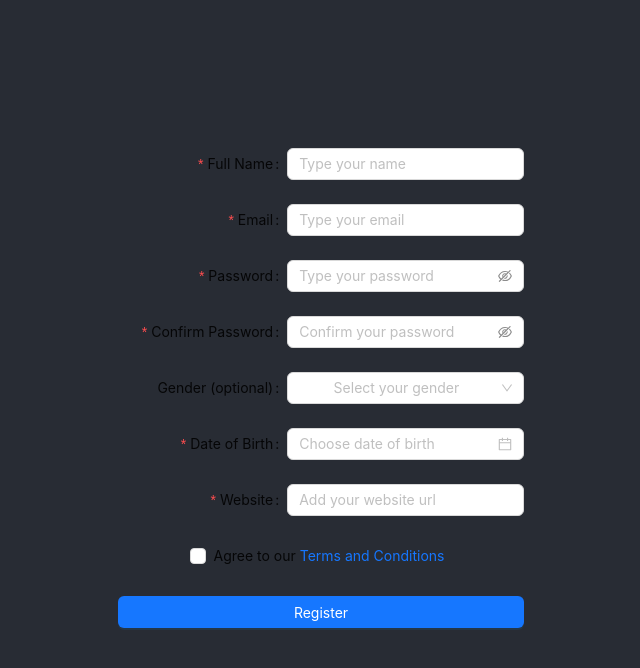
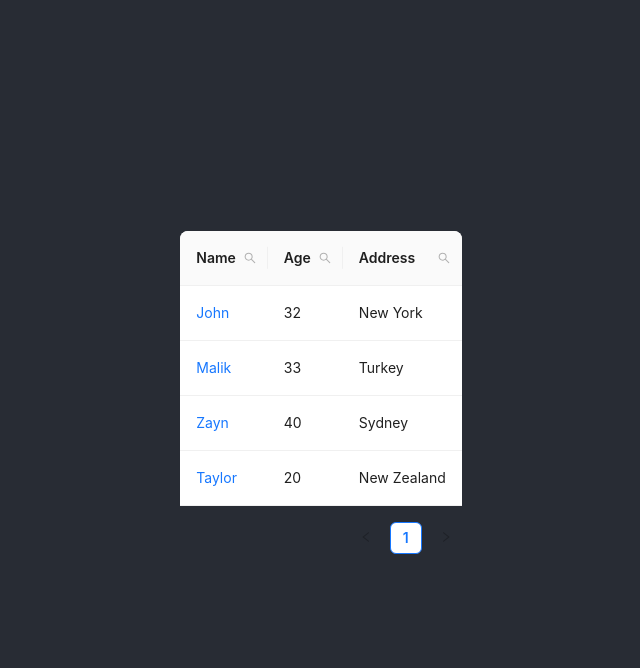
Before and after one commit to pwkoon/antd-form, a React (Create React App) app: page / in a window 1280 px wide. Shown: the top 668 px of the page, without its empty margins (319-959 px from the left). Built offline with nearby package versions, Linux system fonts and the light colour scheme.

Commit message:
antd search table

```diff
--- a/src/App.js
+++ b/src/App.js
@@ -1,11 +1,13 @@
 import './App.css';
 import FormAntd from './components/Form';
+import Search from './components/Search';
 
 function App() {
   return (
     <div className="App">
       <header className="App-header">
-        <FormAntd />
+        {/* <FormAntd /> */}
+        <Search />
       </header>
     </div>
   );
--- /dev/null
+++ b/src/components/Search.js
@@ -0,0 +1,168 @@
+import React from 'react'
+import { Table, Input, Button } from 'antd'
+import { useState } from 'react'
+import { SearchOutlined } from '@ant-design/icons'
+
+const Search = () => {
+  const [dataSource, setDataSource] = useState([
+    {
+      name: 'John',
+      age: 32,
+      address: 'New York'
+    },
+    {
+      name: 'Malik',
+      age: 33,
+      address: 'Turkey'
+    },
+    {
+      name: 'Zayn',
+      age: 40,
+      address: 'Sydney'
+    },
+    {
+      name: 'Taylor',
+      age: 20,
+      address: 'New Zealand'
+    }
+  ])
+  const columns = [
+    {
+      title: 'Name',
+      dataIndex: 'name',
+      key: 'name',
+      render: (text) => <a>{text}</a>,
+      filterDropdown: ({setSelectedKeys, selectedKeys, confirm, clearFilters}) => {
+        return (
+        <>
+          <Input
+          autoFocus
+          placeholder='Type text here'
+          value={selectedKeys[0]}
+          onChange={(e) => {
+            setSelectedKeys(e.target.value? [e.target.value] : []);
+            confirm({ closeDropdown: false });
+          }}
+          onPressEnter={() => {
+            confirm();
+          }}
+          onBlur={() => {
+            confirm();
+          }}
+          ></Input>
+          <Button onClick={() => {
+            confirm();
+          }}
+          type="primary">
+            Search
+          </Button>
+          <Button onClick={() => {
+            clearFilters();
+          }}
+          type="danger">
+            Reset
+          </Button>
+        </>
+        );
+      },
+      filterIcon: () => {
+        return <SearchOutlined />
+      },
+      onFilter:(value, record) => {
+        return record.name.toLowerCase().includes(value.toLowerCase())
+      }
+    },
+    {
+      title: 'Age',
+      dataIndex: 'age',
+      filterDropdown: ({setSelectedKeys, selectedKeys, confirm, clearFilters}) => {
+        return (
+        <>
+          <Input
+          autoFocus
+          placeholder='Type text here'
+          value={selectedKeys[0]}
+          onChange={(e) => {
+            setSelectedKeys(e.target.value? [e.target.value] : []);
+            confirm({ closeDropdown: false });
+          }}
+          onPressEnter={() => {
+            confirm();
+          }}
+          onBlur={() => {
+            confirm();
+          }}
+          ></Input>
+          <Button onClick={() => {
+            confirm();
+          }}
+          type="primary">
+            Search
+          </Button>
+          <Button onClick={() => {
+            clearFilters({confirm: true});
+          }}
+          type="danger">
+            Reset
+          </Button>
+        </>
+        );
+      },
+      filterIcon: () => {
+        return <SearchOutlined />
+      },
+      onFilter:(value, record) => {
+        return record.age == value;
+      }
+    },
+    {
+      title: 'Address',
+      dataIndex: 'address',
+      filterDropdown: ({setSelectedKeys, selectedKeys, confirm, clearFilters}) => {
+        return (
+        <>
+          <Input
+          autoFocus
+          placeholder='Type text here'
+          value={selectedKeys[0]}
+          onChange={(e) => {
+            setSelectedKeys(e.target.value? [e.target.value] : []);
+            confirm({ closeDropdown: false });
+          }}
+          onPressEnter={() => {
+            confirm();
+          }}
+          onBlur={() => {
+            confirm();
+          }}
+          ></Input>
+          <Button onClick={() => {
+            confirm();
+          }}
+          type="primary">
+            Search
+          </Button>
+          <Button onClick={() => {
+            clearFilters({confirm: true});
+          }}
+          type="danger">
+            Reset
+          </Button>
+        </>
+        );
+      },
+      filterIcon: () => {
+        return <SearchOutlined />
+      },
+      onFilter:(value, record) => {
+        return record.address.toLowerCase().includes(value.toLowerCase())
+      }
+    }
+  ]
+  return (
+    <Table style={{ display: 'flex', flex: 1, margin: 10, alignItems: 'center'}} columns={columns} dataSource={dataSource}>
+    </Table>
+  )
+}
+
+export default Search
```
